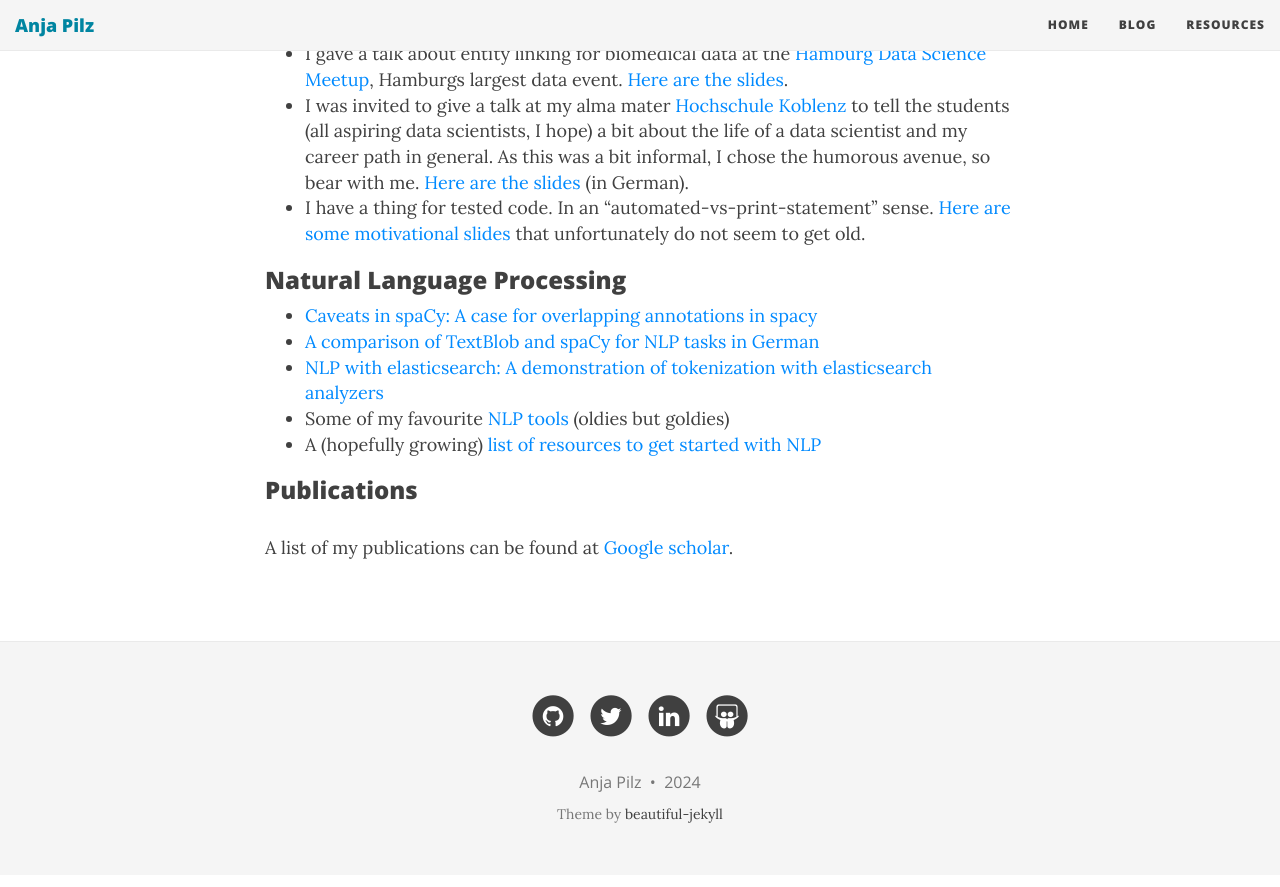
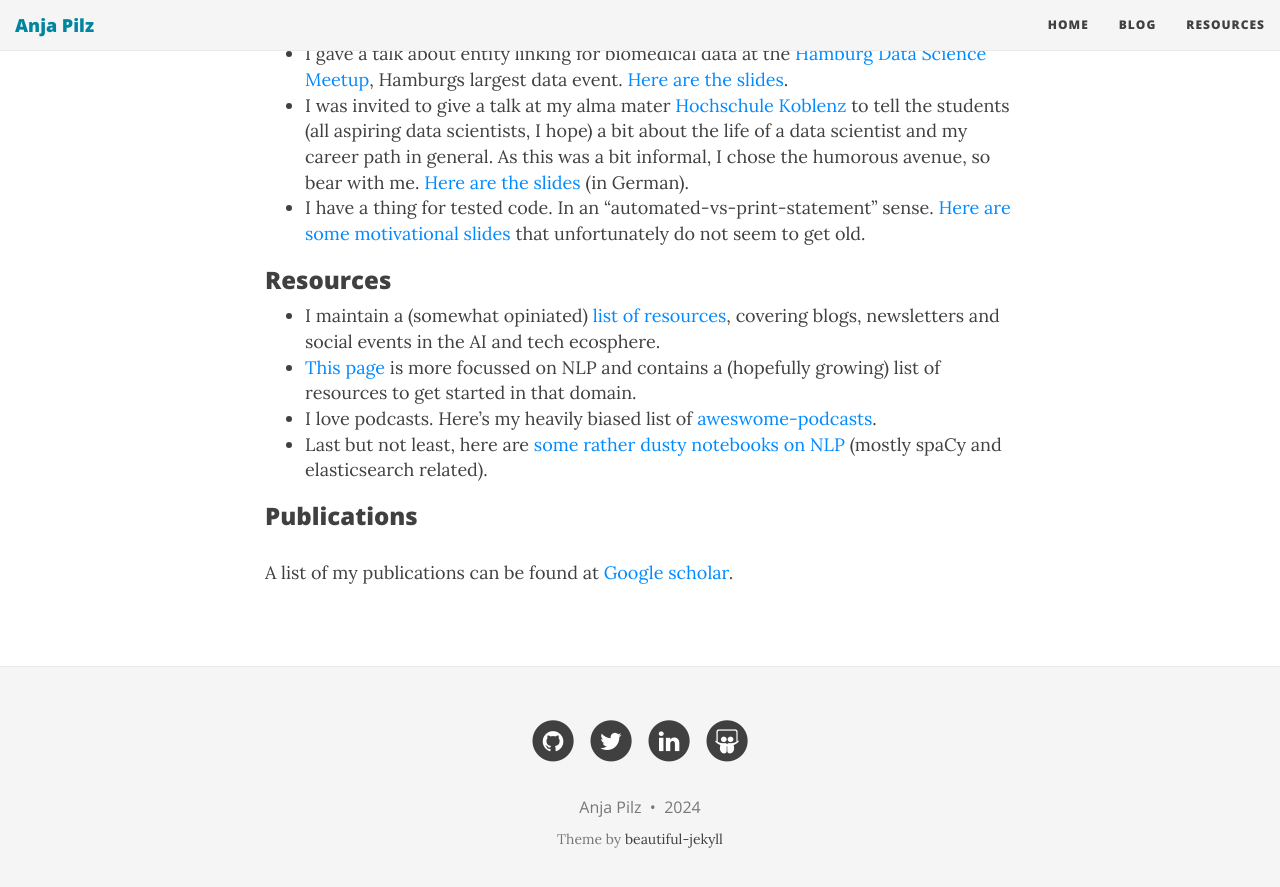
Before and after one commit to aplz/aplz.github.io, a Jekyll site: the page built from index.md, in a window 1280 px wide and 900 px high, scrolled down 863 px. Shown: the top 887 px of the window. Built offline with Jekyll 4.4.1, drawn with Linux system fonts in a browser that asks for light colours; nearby versions of some CDN libraries.

Commit message:
merge content on resources and links

```diff
--- a/index.md
+++ b/index.md
@@ -5,11 +5,13 @@ subtitle: all things data science, machine learning, natural language processing
 ---
 
 ## About me
+
 I received my PhD in Machine Learning (ML) and Natural Language Processing (NLP) from the [University of Bonn](https://mlai.cs.uni-bonn.de/) and [Fraunhofer IAIS](https://www.iais.fraunhofer.de/en.html) where I was member of the Text Mining group. Now I work on AI and data driven products, mostly focused on applications in the medical and healthcare domain.
 
 My main passion is in NLP, especially for the German language. I am also interested in Information Retrieval (IR) and sometimes I build Recommender Systems.
 
 ### Talks
+
 * I gave an update of the talk on Large Language Models for Medical Language Processing at [IT Tage 2023](https://www.ittage.informatik-aktuell.de/index.html). Here's a [Take Away Post on LinkedIn](https://www.linkedin.com/posts/damedic_chatgpt-nlp-ki-activity-7158049615135522818-CTE9).
 * I was invited to give a talk about Large Language Models and their application to medical data at the [data2health Summerschool](https://www.data2health.de/de/summerschool). I found the book [Foundation Models for Natural Language Processing](https://link.springer.com/book/10.1007/978-3-031-23190-2) by my PhD advisor [Gerd Paaß](https://www.linkedin.com/in/gerhard-paass-20061359/) incredibly helpful for that.
 * I talked about NLP for medical data with focus on German data and medical controlling at the [ML Conference (online)](https://mlconference.ai/machine-learning-principles/natural-language-processing-for-medical-data/). [Here are the slides](https://www.slideshare.net/AnjaPilz/natural-language-processing-for-medical-data), heavily [damedic](https://www.damedic.ai/en/) branded ;-)
@@ -17,13 +19,13 @@ My main passion is in NLP, especially for the German language. I am also interes
 * I was invited to give a talk at my alma mater [Hochschule Koblenz](https://www.hs-koblenz.de/rac/index/) to tell the students (all aspiring data scientists, I hope) a bit about the life of a data scientist and my career path in general. As this was a bit informal, I chose the humorous avenue, so bear with me. [Here are the slides](https://www.slideshare.net/AnjaPilz/a-career-path-in-data-science) (in German).
 * I have a thing for tested code. In an "automated-vs-print-statement" sense. [Here are some motivational slides](https://www.slideshare.net/AnjaPilz/a-case-for-automated-tests) that unfortunately do not seem to get old.
 
+### Resources
 
-### Natural Language Processing
-* [Caveats in spaCy: A case for overlapping annotations in spacy](https://github.com/aplz/nlp_notebooks/blob/master/spacy_caveats.ipynb)
-* [A comparison of TextBlob and spaCy for NLP tasks in German](https://github.com/aplz/nlp_notebooks/blob/master/textblob_vs_spacy.ipynb)
-* [NLP with elasticsearch: A demonstration of tokenization with elasticsearch analyzers](https://github.com/aplz/nlp_notebooks/blob/master/elasticsearch-nlp.ipynb)
-* Some of my favourite [NLP tools](_posts/2018-10-09-nlp-tools.md) (oldies but goldies)
-* A (hopefully growing) [list of resources to get started with NLP](_posts/2020-08-27-getting-into-nlp.md)
+* I maintain a (somewhat opiniated) [list of resources](blog/index.md), covering blogs, newsletters and social events in the AI and tech ecosphere.
+* [This page](_posts/2020-08-27-getting-into-nlp.md) is more focussed on NLP and contains a (hopefully growing) list of resources to get started in that domain.
+* I love podcasts. Here's my heavily biased list of [aweswome-podcasts](https://github.com/aplz/awesome-podcasts).
+* Last but not least, here are [some rather dusty notebooks on NLP](https://github.com/aplz/nlp_notebooks) (mostly spaCy and elasticsearch related).
 
 ### Publications
+
 A list of my publications can be found at [Google scholar](https://scholar.google.de/citations?hl=de&user=vhQiCP8AAAAJ).
```
Also changed, not shown: _posts/2020-08-27-getting-into-nlp.md (+11 -3 lines), resources/index.md (+9 -3 lines).
